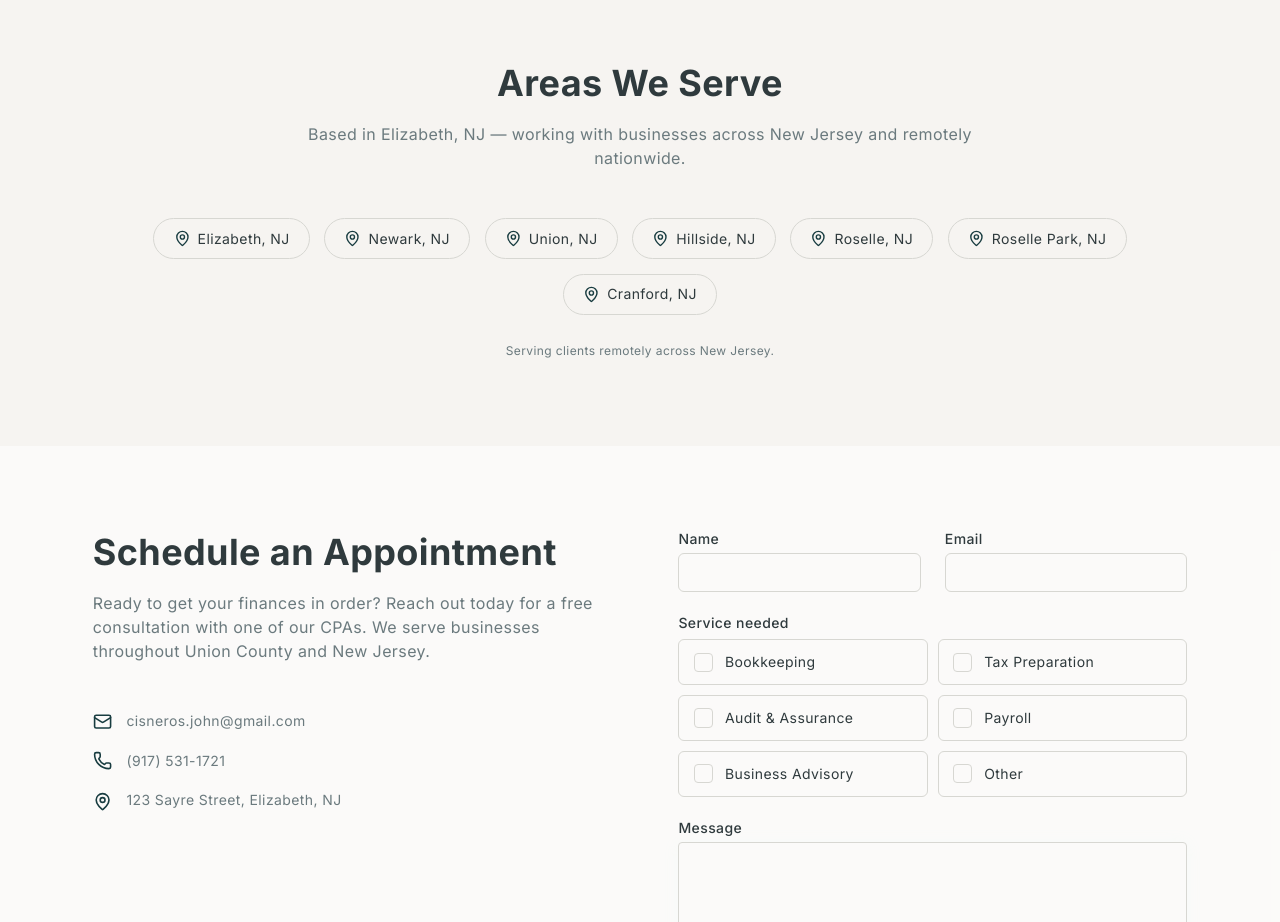
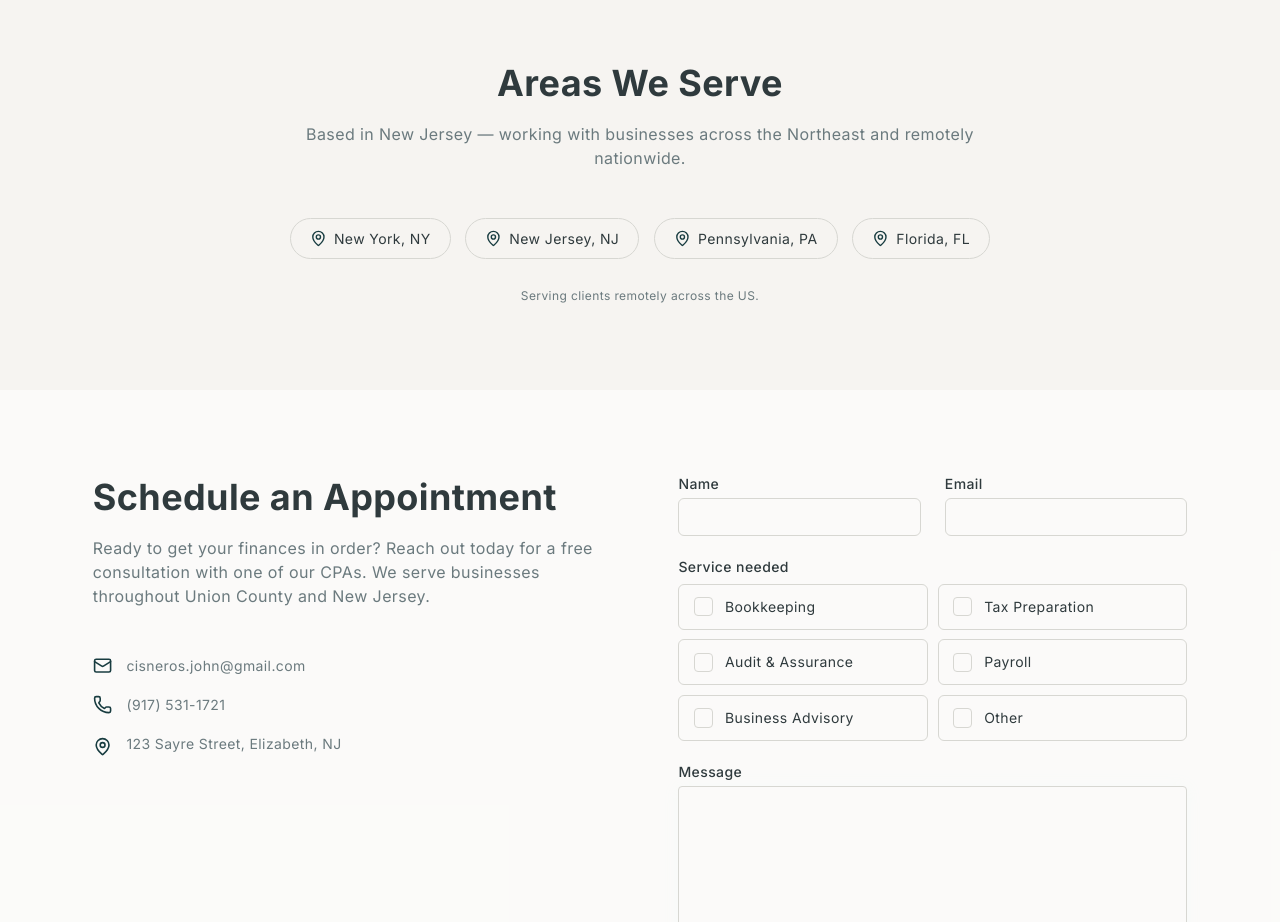
Before and after one commit to JohnnyPillacela/marsh-fried-inc, a Next.js app: page / in a window 1280 px wide. Shown: the part 5800-6722 px from the top of the page. Built offline with nearby package versions, Linux system fonts and the light colour scheme.

Commit message:
updates service areas

```diff
--- a/content/dictionaries/service-areas.ts
+++ b/content/dictionaries/service-areas.ts
@@ -3,30 +3,24 @@ import type { ServiceAreasDict } from "@/types/dictionary"
 export const serviceAreasDict = {
     en: {
         title: "Areas We Serve",
-        description: "Based in Elizabeth, NJ — working with businesses across New Jersey and remotely nationwide.",
+        description: "Based in New Jersey — working with businesses across the Northeast and remotely nationwide.",
         items: [
-            { city: "Elizabeth",        state: "NJ", slug: "elizabeth" },
-            { city: "Newark",      state: "NJ", slug: "newark" },
-            { city: "Union", state: "NJ", slug: "union" },
-            { city: "Hillside", state: "NJ", slug: "hillside" },
-            { city: "Roselle", state: "NJ", slug: "roselle" },
-            { city: "Roselle Park", state: "NJ", slug: "roselle-park" },
-            { city: "Cranford", state: "NJ", slug: "cranford" },
+            { city: "New York",     state: "NY", slug: "new-york" },
+            { city: "New Jersey",   state: "NJ", slug: "new-jersey" },
+            { city: "Pennsylvania", state: "PA", slug: "pennsylvania" },
+            { city: "Florida",      state: "FL", slug: "florida" },
         ],
-        note: "Serving clients remotely across New Jersey.",
+        note: "Serving clients remotely across the US.",
     } satisfies ServiceAreasDict,
     es: {
         title: "Áreas que Atendemos",
-        description: "Con base en Elizabeth, NJ — trabajamos con negocios en New Jersey y a distancia en todo el país.",
+        description: "Con base en New Jersey — trabajamos con negocios en el noreste y a distancia en todo el país.",
         items: [
-            { city: "Elizabeth",        state: "NJ", slug: "elizabeth" },
-            { city: "Newark",      state: "NJ", slug: "newark" },
-            { city: "Union", state: "NJ", slug: "union" },
-            { city: "Hillside", state: "NJ", slug: "hillside" },
-            { city: "Roselle", state: "NJ", slug: "roselle" },
-            { city: "Roselle Park", state: "NJ", slug: "roselle-park" },
-            { city: "Cranford", state: "NJ", slug: "cranford" },
+            { city: "Nueva York",    state: "NY", slug: "new-york" },
+            { city: "Nueva Jersey",  state: "NJ", slug: "new-jersey" },
+            { city: "Pensilvania",   state: "PA", slug: "pennsylvania" },
+            { city: "Florida",       state: "FL", slug: "florida" },
         ],
-        note: "Atendemos clientes a distancia en todo New Jersey.",
+        note: "Atendemos clientes a distancia en todo el país.",
     } satisfies ServiceAreasDict,
 } as const
```
